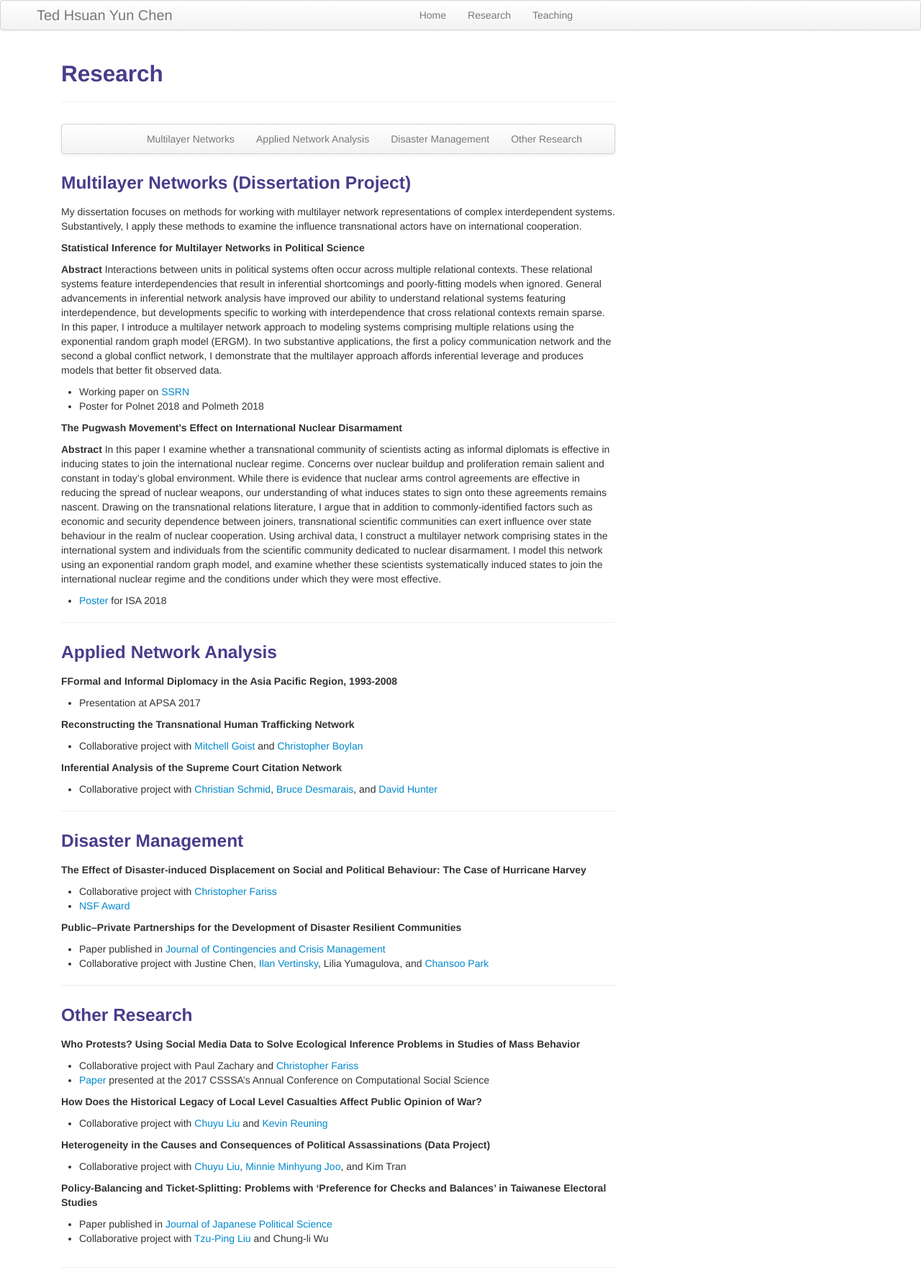
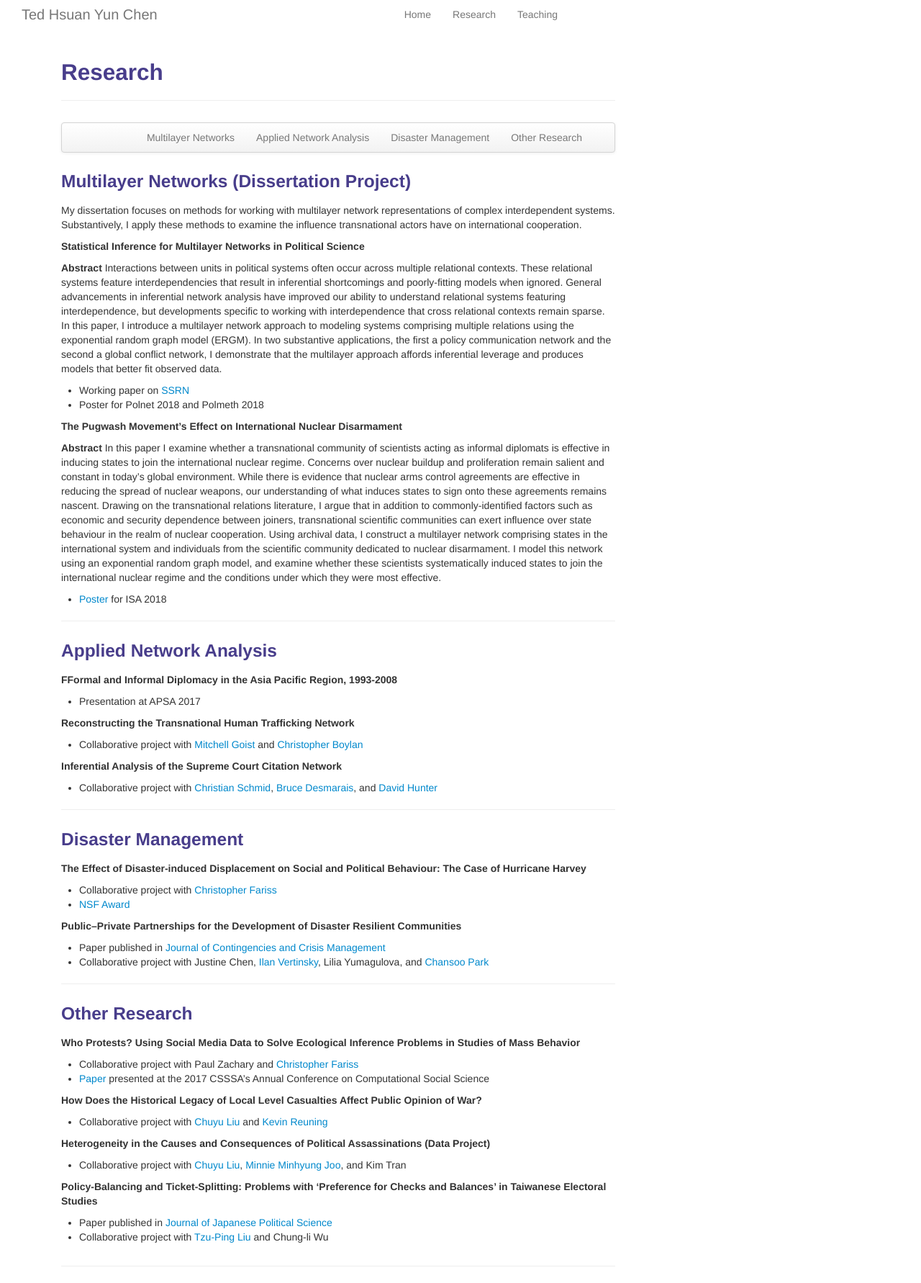
Before and after one commit to tedhchen/tedhchen.github.io, a Jekyll site: the page built from pages/research.md, in a window 1280 px wide. Shown: the whole page at 72% size. Built offline with Jekyll 4.4.1, drawn with Linux system fonts in a browser that asks for light colours.

Commit message:
adjusted navbar

```diff
--- a/_includes/themes/twitter/default.html
+++ b/_includes/themes/twitter/default.html
@@ -32,7 +32,6 @@
 
   <body>
       <div class="navbar">
-        <div class="navbar-inner">
 		<div class="container">
 		<div class="span8">
           <a class="brand" href="{{ HOME_PATH }}">{{ site.title }}</a>
@@ -44,7 +43,6 @@
 		  </div>
         </div>
 	  </div>
-    </div>
 
     <div class="container">
 	<div class="span8">
```
